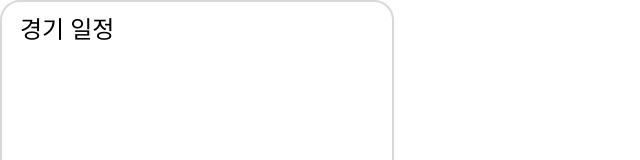
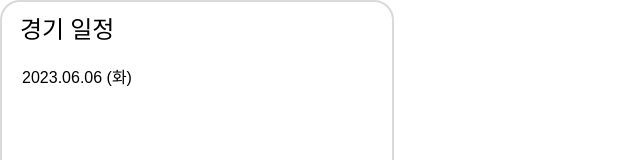
Before and after one commit to ji-silver/FANHANA, a React (Create React App) app: page / in a window 1280 px wide. Shown: the top 160 px of the page, without its empty margins (0-640 px from the left). Built offline with nearby package versions, Linux system fonts and the light colour scheme.

Commit message:
Fix: 타입에러 해결

```diff
--- a/src/components/Main/ScheduleBox.tsx
+++ b/src/components/Main/ScheduleBox.tsx
@@ -1,7 +1,8 @@
-import React from "react";
+import React, { useState } from "react";
 import styled from "styled-components";
 
 import styles from "./main.module.scss";
+import DatePickerBox from "../common/DatePickerBox/DatePickerBox";
 
 interface Team {
   _id: string;
@@ -11,10 +12,18 @@ interface Team {
 }
 
 const ScheduleBox = () => {
+  const [date, setDate] = useState<Date | null>(new Date());
+
+  const handeleSelect = (select: React.SetStateAction<Date | null>) => {
+    setDate(select);
+    console.log(date);
+  };
+
   return (
     <>
       <ScheduleContainer>
         <div className={styles.title}>경기 일정</div>
+        <DatePickerBox purpose="main" handeleSelect={handeleSelect} />
       </ScheduleContainer>
     </>
   );
--- a/src/components/common/DatePickerBox/DatePickerBox.tsx
+++ b/src/components/common/DatePickerBox/DatePickerBox.tsx
@@ -13,7 +13,7 @@ interface Props {
   setSelectedDate?: Dispatch<SetStateAction<Date | null>>;
   value?: string;
   onClick?: () => void;
-  purpose: string;
+  purpose: "main" | "schedule";
   handeleSelect?: any;
 }
 
```
